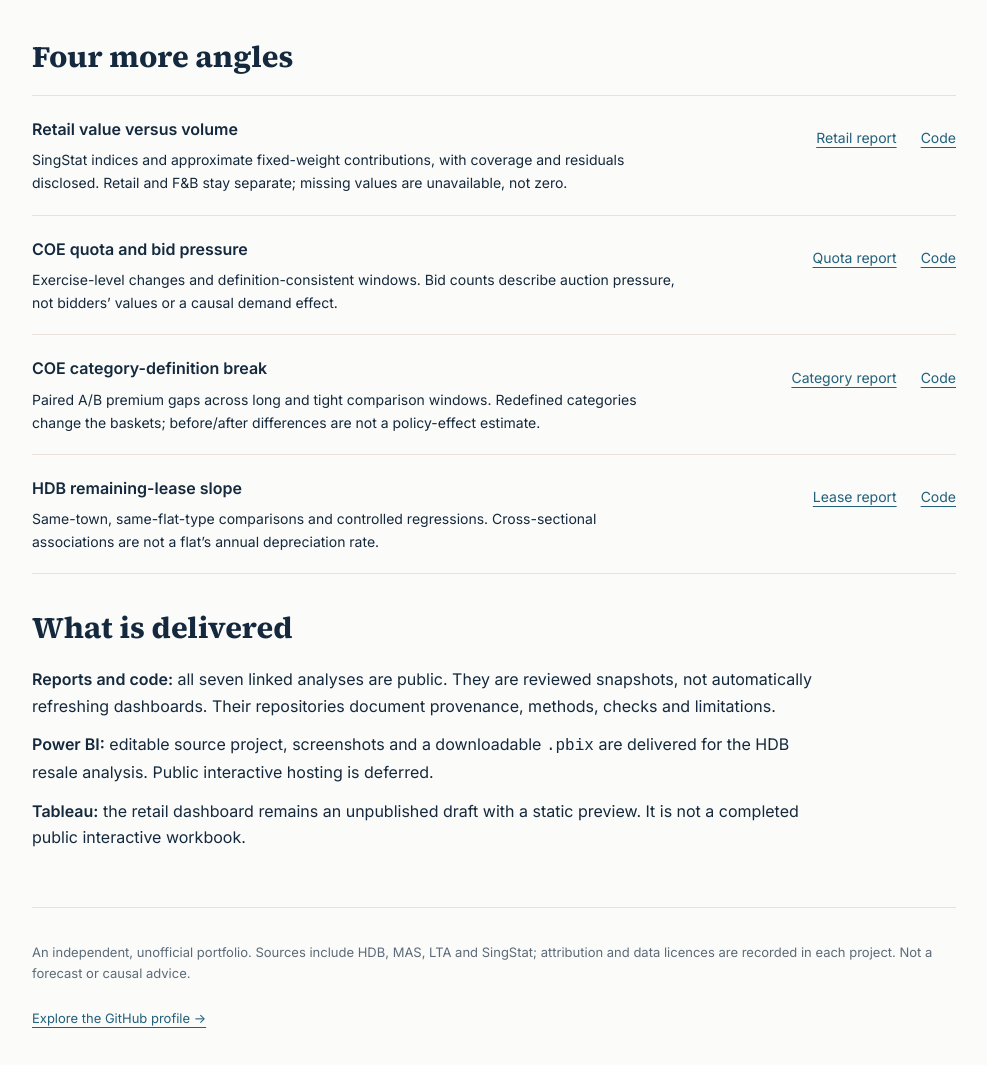
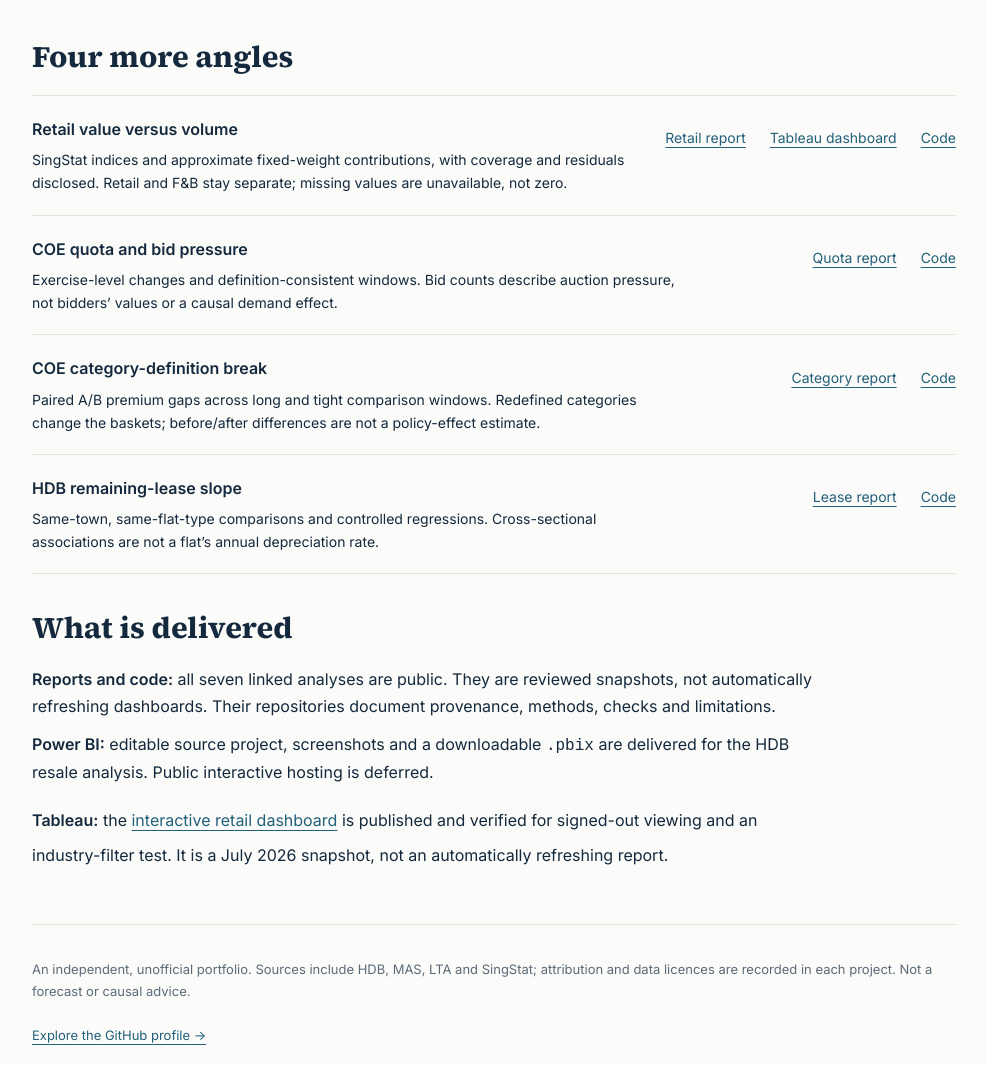
Before and after one commit to faizsaifulnizam/faizsaifulnizam, a plain HTML site: page docs/index.html in a window 1280 px wide. Shown: the part 1620-2685 px from the top of the page, without its empty margins (146-1133 px from the left). Drawn offline with Linux system fonts and the light colour scheme.

Commit message:
docs: link published Tableau dashboard

```diff
--- a/docs/index.html
+++ b/docs/index.html
@@ -23,7 +23,7 @@
 .wrap{max-width:980px;margin:auto;padding:32px 28px 44px}
 a{color:var(--accent);text-underline-offset:4px}a:hover{text-decoration-thickness:2px}a:focus-visible{outline:3px solid var(--accent);outline-offset:5px}
 .skip{position:absolute;left:12px;top:-100px;padding:10px;background:var(--bg);z-index:2}.skip:focus{top:8px}
-nav{display:flex;gap:12px 24px;flex-wrap:wrap;border-bottom:1px solid var(--rule);padding-bottom:18px}nav a,.links a{display:inline-flex;align-items:center;min-height:44px}
+nav{display:flex;gap:12px 24px;flex-wrap:wrap;border-bottom:1px solid var(--rule);padding-bottom:18px}nav a,.links a,.status a{display:inline-flex;align-items:center;min-height:44px}
 header{padding:48px 0 24px}.kicker{font-size:13px;letter-spacing:.08em;text-transform:uppercase;color:var(--muted)}
 h1,h2,h3{font-family:'Source Serif 4',Georgia,serif;line-height:1.2;text-wrap:balance}h1{font-size:clamp(34px,5vw,54px);max-width:750px;margin:14px 0 22px;font-weight:400}h2{font-size:30px;margin:42px 0 20px}h3{font-size:25px;margin:8px 0 12px}
 p{margin:12px 0}.intro{max-width:740px;font-size:20px;line-height:1.55}.muted,.meta,.limit{color:var(--muted)}.meta{font-size:13px}.ownership{max-width:770px;font-size:14px}
@@ -77,7 +77,7 @@
 <section id="more" aria-labelledby="more-heading">
 <h2 id="more-heading">Four more angles</h2>
 <ul class="other">
-<li data-project="retail-sales-split"><div><strong>Retail value versus volume</strong><p>SingStat indices and approximate fixed-weight contributions, with coverage and residuals disclosed. Retail and F&amp;B stay separate; missing values are unavailable, not zero.</p></div><div class="links"><a href="https://faizsaifulnizam.github.io/retail-sales-split/">Retail report</a><a href="https://github.com/faizsaifulnizam/retail-sales-split">Code</a></div></li>
+<li data-project="retail-sales-split"><div><strong>Retail value versus volume</strong><p>SingStat indices and approximate fixed-weight contributions, with coverage and residuals disclosed. Retail and F&amp;B stay separate; missing values are unavailable, not zero.</p></div><div class="links"><a href="https://faizsaifulnizam.github.io/retail-sales-split/">Retail report</a><a href="https://public.tableau.com/views/SingaporeRetail/Singaporeretailsplitandrebased">Tableau dashboard</a><a href="https://github.com/faizsaifulnizam/retail-sales-split">Code</a></div></li>
 <li data-project="coe-quota-premium"><div><strong>COE quota and bid pressure</strong><p>Exercise-level changes and definition-consistent windows. Bid counts describe auction pressure, not bidders’ values or a causal demand effect.</p></div><div class="links"><a href="https://faizsaifulnizam.github.io/coe-quota-premium/">Quota report</a><a href="https://github.com/faizsaifulnizam/coe-quota-premium">Code</a></div></li>
 <li data-project="coe-category-break"><div><strong>COE category-definition break</strong><p>Paired A/B premium gaps across long and tight comparison windows. Redefined categories change the baskets; before/after differences are not a policy-effect estimate.</p></div><div class="links"><a href="https://faizsaifulnizam.github.io/coe-category-break/">Category report</a><a href="https://github.com/faizsaifulnizam/coe-category-break">Code</a></div></li>
 <li data-project="hdb-lease-slope"><div><strong>HDB remaining-lease slope</strong><p>Same-town, same-flat-type comparisons and controlled regressions. Cross-sectional associations are not a flat’s annual depreciation rate.</p></div><div class="links"><a href="https://faizsaifulnizam.github.io/hdb-lease-slope/">Lease report</a><a href="https://github.com/faizsaifulnizam/hdb-lease-slope">Code</a></div></li>
@@ -87,7 +87,7 @@
 <h2 id="delivery-heading">What is delivered</h2>
 <p><strong>Reports and code:</strong> all seven linked analyses are public. They are reviewed snapshots, not automatically refreshing dashboards. Their repositories document provenance, methods, checks and limitations.</p>
 <p><strong>Power BI:</strong> editable source project, screenshots and a downloadable <code>.pbix</code> are delivered for the HDB resale analysis. Public interactive hosting is deferred.</p>
-<p><strong>Tableau:</strong> the retail dashboard remains an unpublished draft with a static preview. It is not a completed public interactive workbook.</p>
+<p><strong>Tableau:</strong> the <a href="https://public.tableau.com/views/SingaporeRetail/Singaporeretailsplitandrebased">interactive retail dashboard</a> is published and verified for signed-out viewing and an industry-filter test. It is a July 2026 snapshot, not an automatically refreshing report.</p>
 </section>
 </main>
 <footer><p>An independent, unofficial portfolio. Sources include HDB, MAS, LTA and SingStat; attribution and data licences are recorded in each project. Not a forecast or causal advice.</p><p><a href="https://github.com/faizsaifulnizam">Explore the GitHub profile →</a></p></footer>
```
Also changed, not shown: 1 other file.
